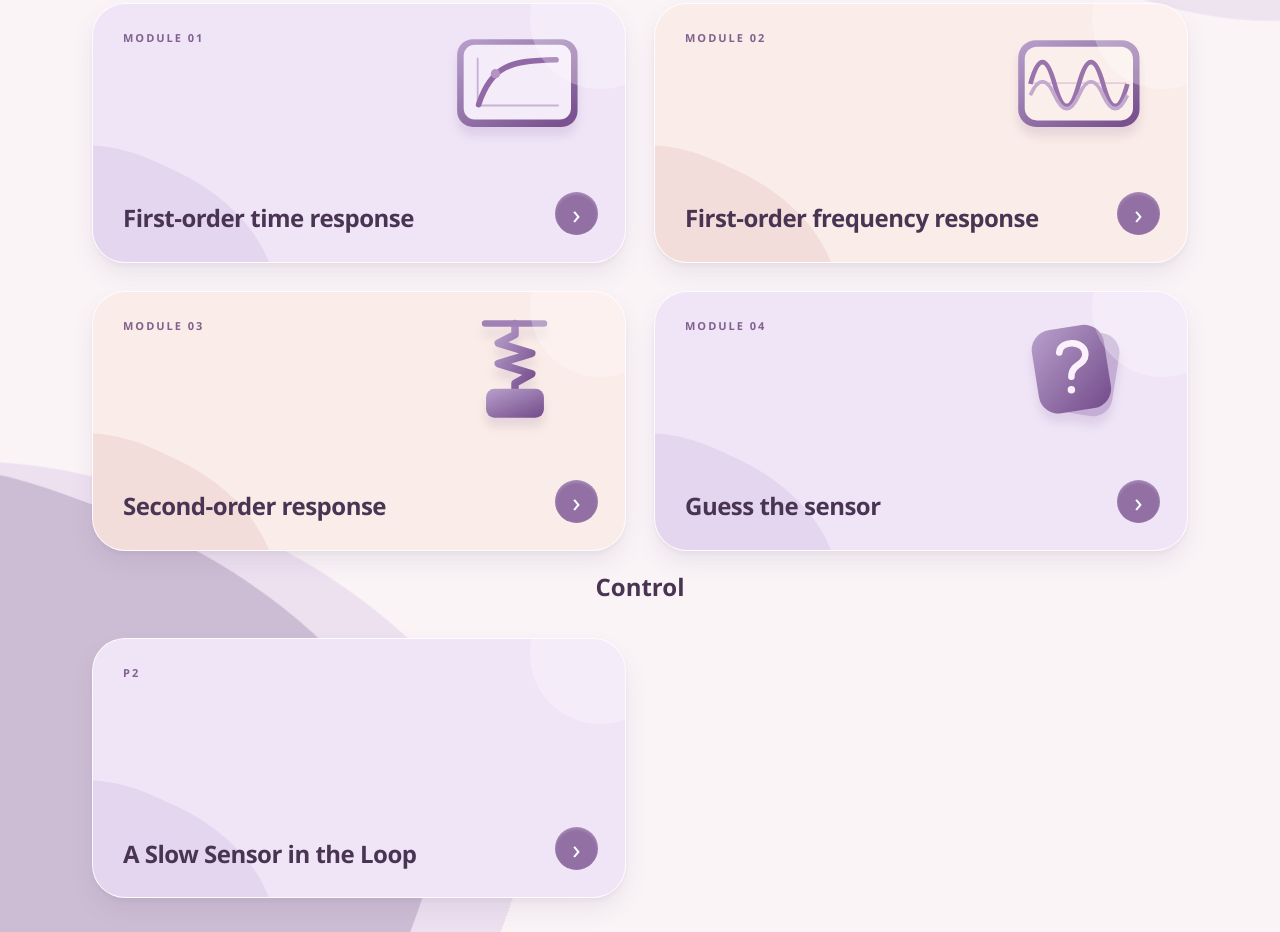
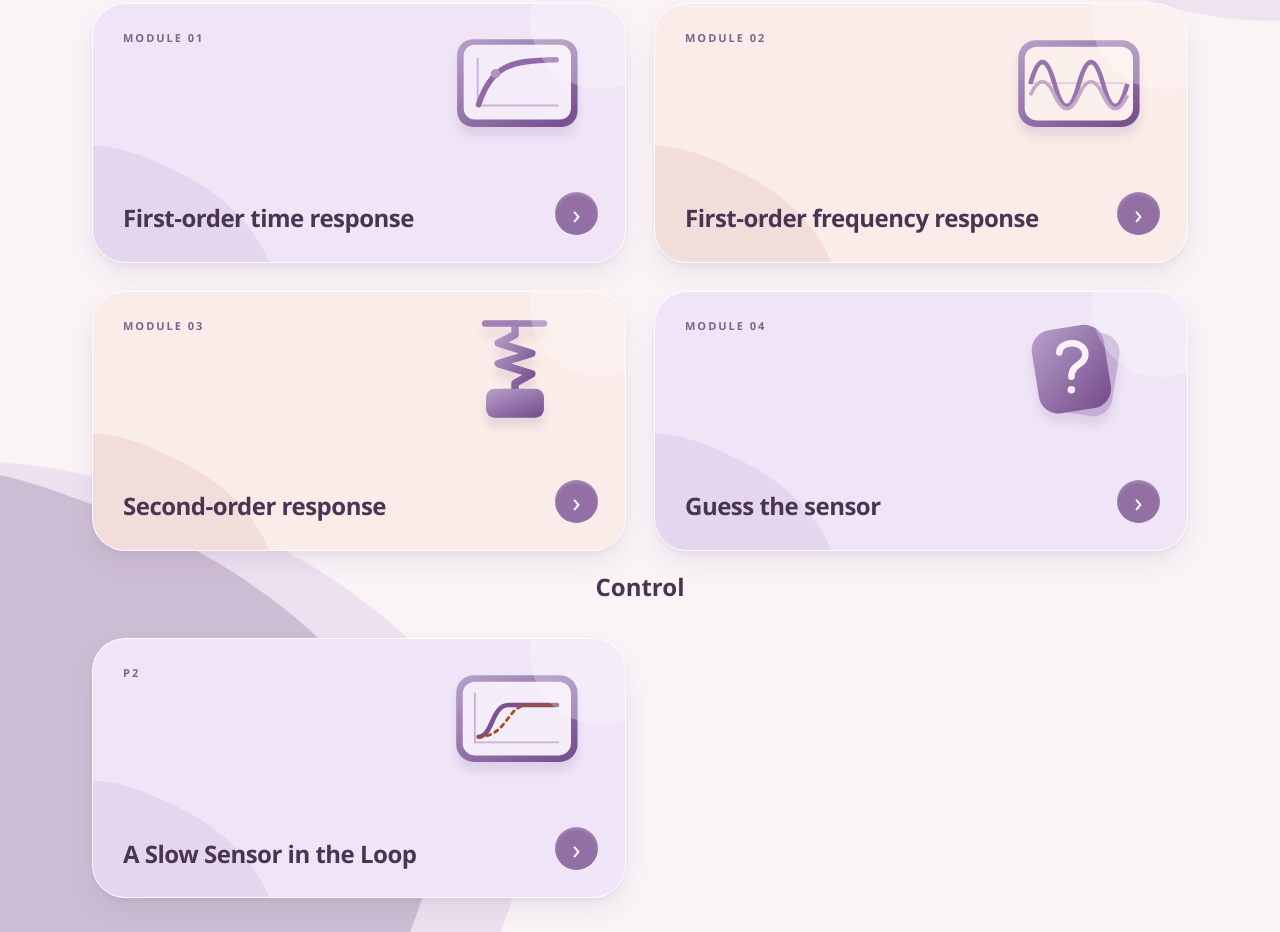
Before and after one commit to daniyaha/encs4380-dynamics-T23, a plain HTML site: page index.html in a window 1280 px wide. Shown: the part 199-1131 px from the top of the page. Drawn offline with Linux system fonts and the light colour scheme.

Commit message:
Add sensor response illustration to P2 card
Added SVG icon for the module card in index.html.

```diff
--- a/index.html
+++ b/index.html
@@ -128,6 +128,14 @@
       <div class="modules-grid">
         <a class="module-card" href="p2.html">
           <span class="module-number">P2</span>
+          <svg class="module-icon" viewBox="0 0 160 120" aria-hidden="true">
+            <rect x="17" y="13" width="130" height="93" rx="19" fill="url(#purple)" />
+            <rect x="24" y="20" width="116" height="79" rx="13" fill="#f5ecfa" />
+            <path d="M37 32 V85 H127" fill="none" stroke="#c8b3d6" stroke-width="2" />
+            <path d="M41 79 C56 79 55 45 73 45 H125" fill="none" stroke="#79528f" stroke-width="5" stroke-linecap="round" />
+            <path d="M41 79 C72 79 71 45 94 45 H125" fill="none" stroke="#a34e24" stroke-width="3" stroke-linecap="round" stroke-dasharray="4 5" />
+          </svg>
+
           <h2>A Slow Sensor in the Loop</h2>
           <span class="arrow" aria-hidden="true">›</span>
         </a>
```
